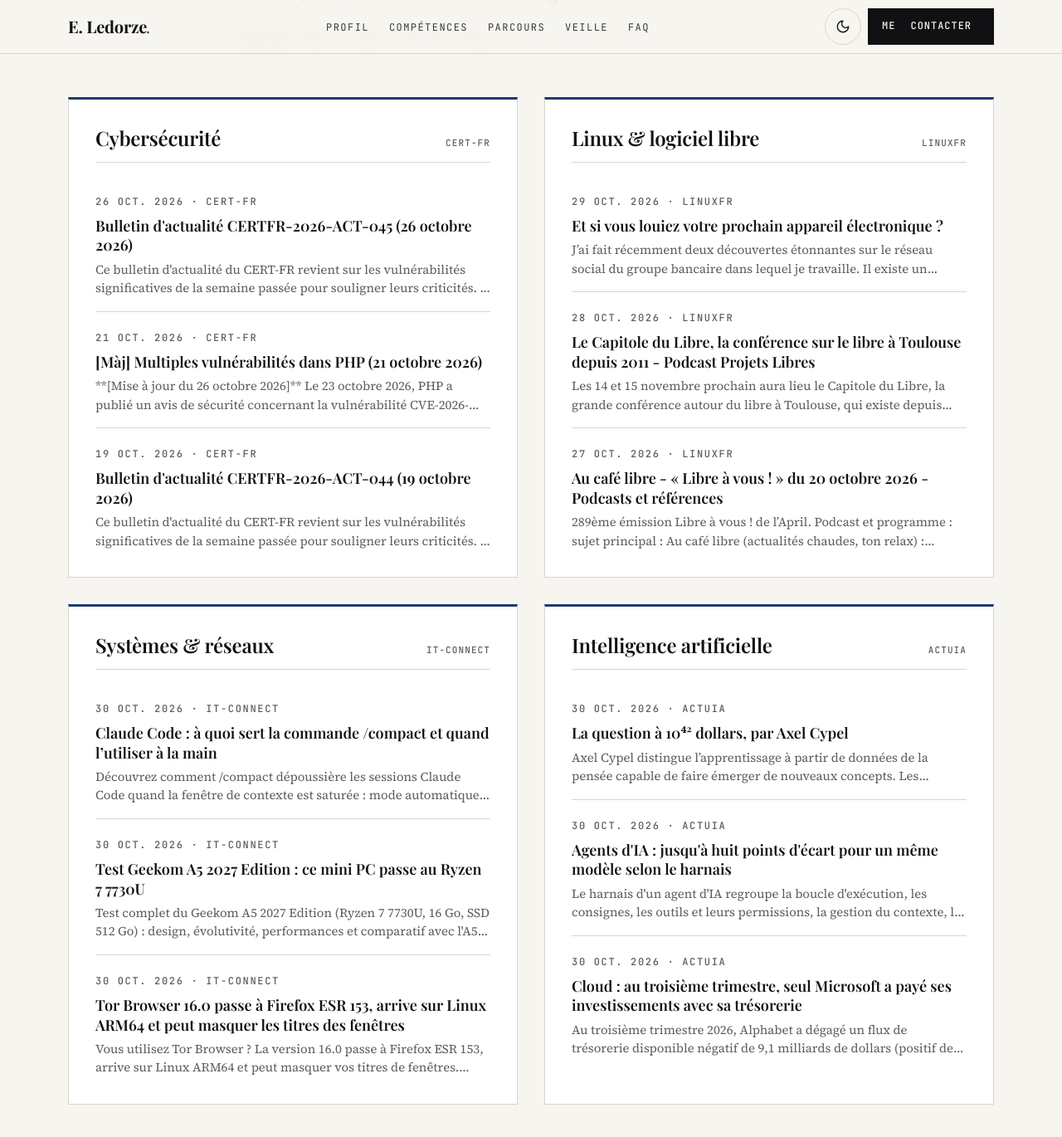
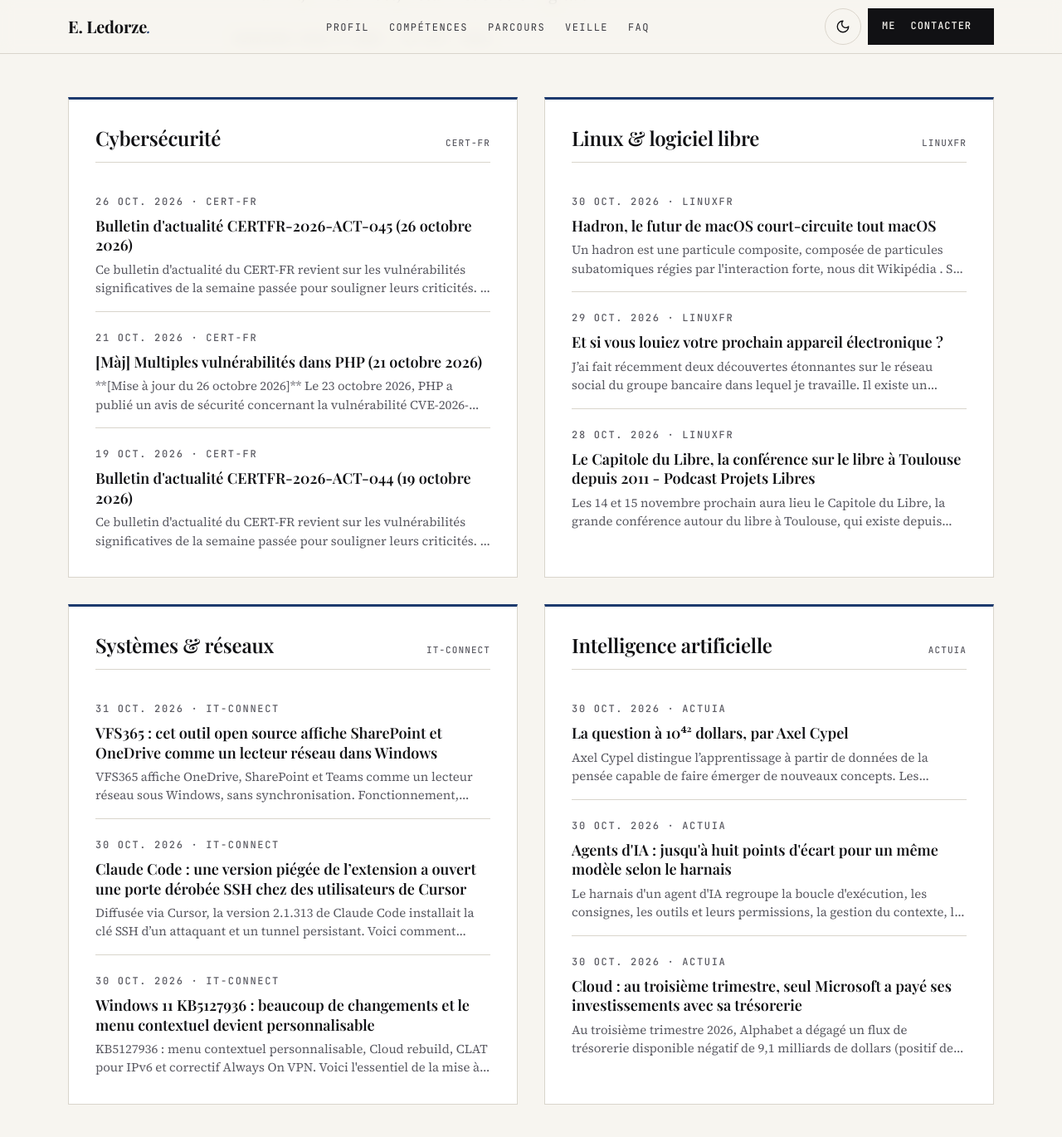
Before and after one commit to TheDringe54-lab/TheDringe54-lab.github.io, a Jekyll site: the page built from index.html, in a window 1280 px wide and 1400 px high, scrolled down 4307 px. Shown: the top 1370 px of the window at 83% size. Built offline with Jekyll 4.4.1, drawn with Linux system fonts in a browser that asks for light colours.

Commit message:
Veille techno : mise à jour automatique

```diff
--- a/_data/veille.json
+++ b/_data/veille.json
@@ -1,5 +1,5 @@
 {
-  "mise_a_jour": "2026-10-30",
+  "mise_a_jour": "2026-10-31",
   "themes": [
     {
       "id": "cyber",
@@ -35,6 +35,13 @@
       "titre_en": "Linux & open source",
       "articles": [
         {
+          "titre": "Hadron, le futur de macOS court-circuite tout macOS",
+          "lien": "https://linuxfr.org/news/hadron-le-futur-de-macos-court-circuite-tout-macos",
+          "source": "LinuxFR",
+          "date": "2026-10-30",
+          "resume": "Un hadron est une particule composite, composée de particules subatomiques régies par l'interaction forte, nous dit Wikipédia . Si cela vous fait penser à…"
+        },
+        {
           "titre": "Et si vous louiez votre prochain appareil électronique ?",
           "lien": "https://linuxfr.org/news/et-si-vous-louiez-votre-prochain-appareil-electronique",
           "source": "LinuxFR",
@@ -47,13 +54,6 @@
           "source": "LinuxFR",
           "date": "2026-10-28",
           "resume": "Les 14 et 15 novembre prochain aura lieu le Capitole du Libre, la grande conférence autour du libre à Toulouse, qui existe depuis 2011. Dans cet épisode, avec…"
-        },
-        {
-          "titre": "Au café libre - « Libre à vous ! » du 20 octobre 2026 - Podcasts et références",
-          "lien": "https://linuxfr.org/news/au-cafe-libre-libre-a-vous-du-20-octobre-2026-podcasts-et-references",
-          "source": "LinuxFR",
-          "date": "2026-10-27",
-          "resume": "289ème émission Libre à vous ! de l’April. Podcast et programme : sujet principal : Au café libre (actualités chaudes, ton relax) : échanges autour de…"
         }
       ]
     },
@@ -63,25 +63,25 @@
       "titre_en": "Systems & networks",
       "articles": [
         {
-          "titre": "Claude Code : à quoi sert la commande /compact et quand l’utiliser à la main",
-          "lien": "https://www.it-connect.fr/claude-code-a-quoi-sert-la-commande-compact-et-quand-lutiliser-a-la-main/",
+          "titre": "VFS365 : cet outil open source affiche SharePoint et OneDrive comme un lecteur réseau dans Windows",
+          "lien": "https://www.it-connect.fr/vfs365-sharepoint-onedrive-lecteur-reseau/",
+          "source": "IT-Connect",
+          "date": "2026-10-31",
+          "resume": "VFS365 affiche OneDrive, SharePoint et Teams comme un lecteur réseau sous Windows, sans synchronisation. Fonctionnement, limites et risques à connaître. Le…"
+        },
+        {
+          "titre": "Claude Code : une version piégée de l’extension a ouvert une porte dérobée SSH chez des utilisateurs de Cursor",
+          "lien": "https://www.it-connect.fr/claude-code-extension-cursor-porte-derobee-ssh/",
           "source": "IT-Connect",
           "date": "2026-10-30",
-          "resume": "Découvrez comment /compact dépoussière les sessions Claude Code quand la fenêtre de contexte est saturée : mode automatique ou action manuelle, que choisir ?…"
+          "resume": "Diffusée via Cursor, la version 2.1.313 de Claude Code installait la clé SSH d’un attaquant et un tunnel persistant. Voici comment vérifier si vous êtes…"
         },
         {
-          "titre": "Test Geekom A5 2027 Edition : ce mini PC passe au Ryzen 7 7730U",
-          "lien": "https://www.it-connect.fr/test-geekom-a5-2027-edition/",
+          "titre": "Windows 11 KB5127936 : beaucoup de changements et le menu contextuel devient personnalisable",
+          "lien": "https://www.it-connect.fr/windows-11-kb5127936-menu-contextuel-personnalisable/",
           "source": "IT-Connect",
           "date": "2026-10-30",
-          "resume": "Test complet du Geekom A5 2027 Edition (Ryzen 7 7730U, 16 Go, SSD 512 Go) : design, évolutivité, performances et comparatif avec l'A5 2025. Le post Test Geekom…"
-        },
-        {
-          "titre": "Tor Browser 16.0 passe à Firefox ESR 153, arrive sur Linux ARM64 et peut masquer les titres des fenêtres",
-          "lien": "https://www.it-connect.fr/tor-browser-16-nouveautes-linux-arm64-firefox-esr-153/",
-          "source": "IT-Connect",
-          "date": "2026-10-30",
-          "resume": "Vous utilisez Tor Browser ? La version 16.0 passe à Firefox ESR 153, arrive sur Linux ARM64 et peut masquer vos titres de fenêtres. Voici les nouveautés. Le…"
+          "resume": "KB5127936 : menu contextuel personnalisable, Cloud rebuild, CLAT pour IPv6 et correctif Always On VPN. Voici l'essentiel de la mise à jour Windows 11…"
         }
       ]
     },
```
